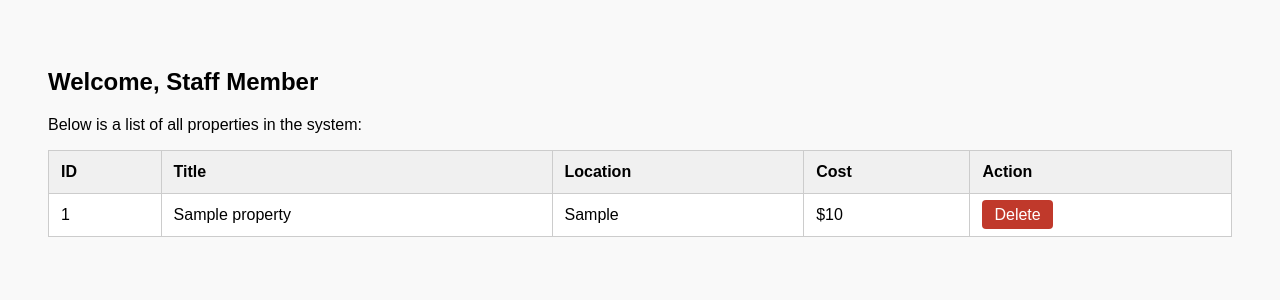
After one commit to agon-sh/final-project-web-mobile-II, a PHP site: page /staff_dashboard.php in a window 1280 px wide. The commit adds this page. Shown: the top 300 px of the page. Run offline with PHP 8.4, Linux system fonts and the light colour scheme; the visitor is signed in with stand-in values (Sample User, id 1); tables that the repository leaves empty hold one stand-in row (values such as "Sample post").

Commit message:
Added final login and staff dashboard from develop

```diff
--- /dev/null
+++ b/staff_dashboard.php
@@ -0,0 +1,93 @@
+<!DOCTYPE html>
+<html lang="en">
+<head>
+    <meta charset="UTF-8">
+    <meta name="viewport" content="width=device-width, initial-scale=1.0">
+    <title>Staff Dashboard</title>
+    <style>
+        body {
+            font-family: Arial, sans-serif;
+            padding: 40px;
+            background-color: #f9f9f9;
+        }
+
+        table {
+            width: 100%;
+            border-collapse: collapse;
+            background-color: white;
+        }
+
+        th, td {
+            padding: 12px;
+            border: 1px solid #ccc;
+            text-align: left;
+        }
+
+        th {
+            background-color: #f0f0f0;
+        }
+
+        a.button {
+            color: white;
+            background-color: #c0392b;
+            padding: 6px 12px;
+            text-decoration: none;
+            border-radius: 4px;
+        }
+
+        a.button:hover {
+            background-color: #e74c3c;
+        }
+    </style>
+</head>
+<body>
+<?php
+session_start();
+
+// Check if the user is a staff member
+if (!isset($_SESSION['role']) || $_SESSION['role'] != 'staff') {
+    header("Location: login.php");
+    exit();
+}
+
+$conn = mysqli_connect("localhost", "root", "", "empire_living");
+
+if (!$conn) {
+    die("Connection failed: " . mysqli_connect_error());
+}
+
+// Optional: Handle delete request
+if (isset($_GET['delete_id'])) {
+    $delete_id = intval($_GET['delete_id']);
+    mysqli_query($conn, "DELETE FROM property WHERE property_id = $delete_id");
+    header("Location: staff_dashboard.php");
+    exit();
+}
+
+// Get all properties
+$result = mysqli_query($conn, "SELECT property_id, title, location, cost FROM property");
+?>
+    <h2>Welcome, Staff Member</h2>
+<p>Below is a list of all properties in the system:</p>
+
+<table>
+    <tr>
+        <th>ID</th>
+        <th>Title</th>
+        <th>Location</th>
+        <th>Cost</th>
+        <th>Action</th>
+    </tr>
+
+    <?php while ($row = mysqli_fetch_assoc($result)): ?>
+        <tr>
+            <td><?php echo $row['property_id']; ?></td>
+            <td><?php echo htmlspecialchars($row['title']); ?></td>
+            <td><?php echo htmlspecialchars($row['location']); ?></td>
+            <td>$<?php echo number_format($row['cost']); ?></td>
+            <td><a class="button" href="staff_dashboard.php?delete_id=<?php echo $row['property_id']; ?>" onclick="return confirm('Are you sure?')">Delete</a></td>
+        </tr>
+    <?php endwhile; ?>
+</table>
+</body>
+</html>
```
Also changed, not shown: login.php (+31 -14 lines).
